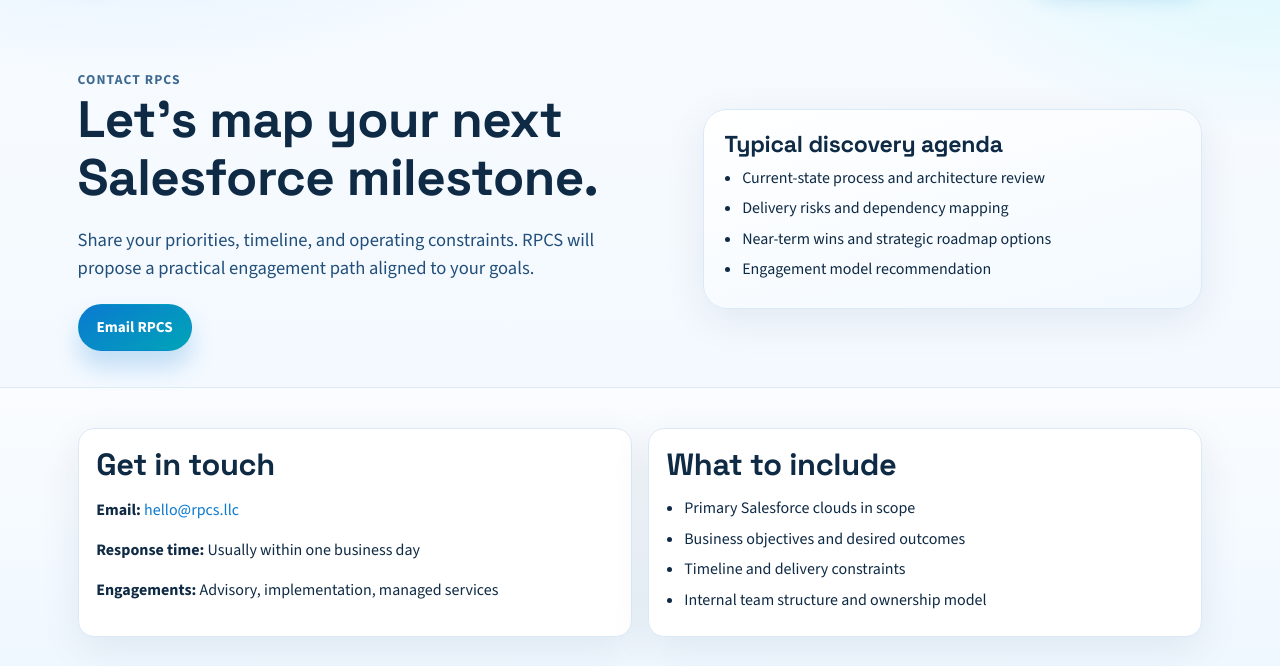
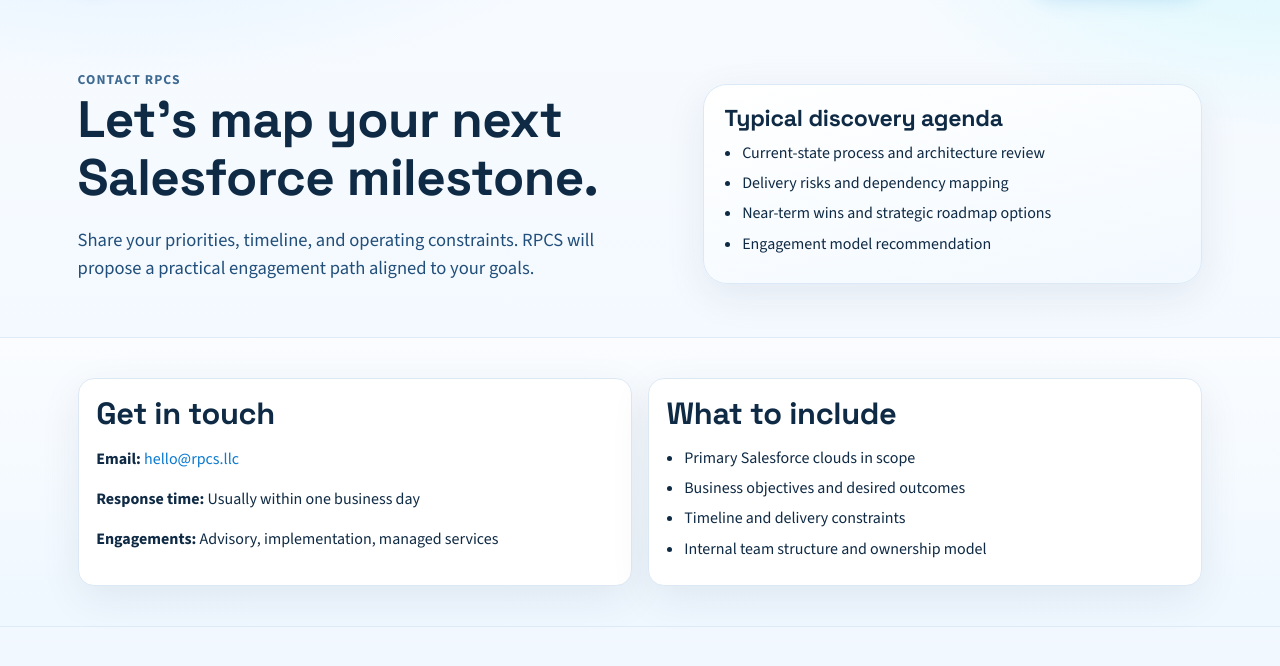
Before and after one commit to RPCS-LLC/RPCS-LLC, a plain HTML site: page contact.html in a window 1280 px wide. Shown: the part 74-740 px from the top of the page. Drawn offline with nearby package versions, Linux system fonts and the light colour scheme.

Commit message:
removing email button for consistency

```diff
--- a/contact.html
+++ b/contact.html
@@ -38,9 +38,6 @@
           <span class="eyebrow">Contact RPCS</span>
           <h1>Let’s map your next Salesforce milestone.</h1>
           <p class="lead">Share your priorities, timeline, and operating constraints. RPCS will propose a practical engagement path aligned to your goals.</p>
-          <div class="actions">
-            <a class="btn btn-primary" href="mailto:hello@rpcs.llc">Email RPCS</a>
-          </div>
         </div>
         <aside class="hero-card reveal">
           <h3>Typical discovery agenda</h3>
```
